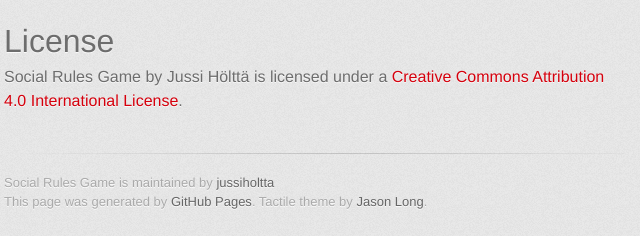
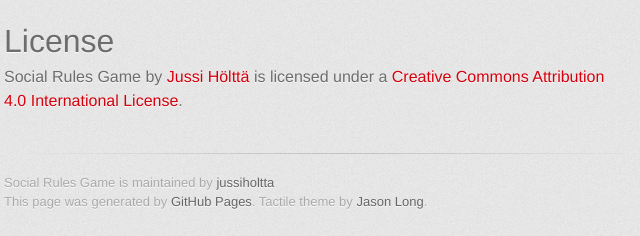
Before and after one commit to jussiholtta/socialrules, a plain HTML site: page index.html in a window 1280 px wide. Shown: the part 2175-2411 px from the top of the page, 326-966 px from the left. Drawn offline with Linux system fonts and the light colour scheme; a web font is replaced by a local one.

Commit message:
added twitter link

```diff
--- a/index.html
+++ b/index.html
@@ -126,7 +126,7 @@
 <h1>
 <a id="license" class="anchor" href="#license" aria-hidden="true"><span aria-hidden="true" class="octicon octicon-link"></span></a>License</h1>
 
-<p>Social Rules Game by Jussi Hölttä is licensed under a <a href="https://creativecommons.org/licenses/by/4.0/">Creative Commons Attribution 4.0 International License</a>. </p>
+<p>Social Rules Game by <a href="https://twitter.com/jussiholtta">Jussi Hölttä</a> is licensed under a <a href="https://creativecommons.org/licenses/by/4.0/">Creative Commons Attribution 4.0 International License</a>. </p>
         </section>
 
         <footer>
```
